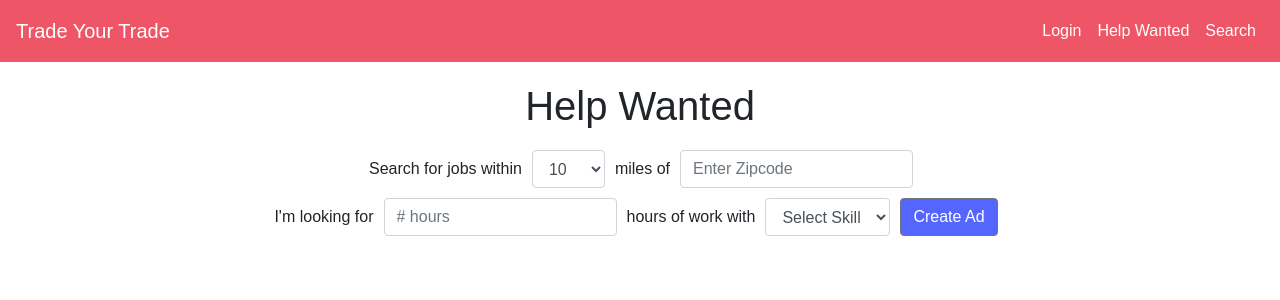
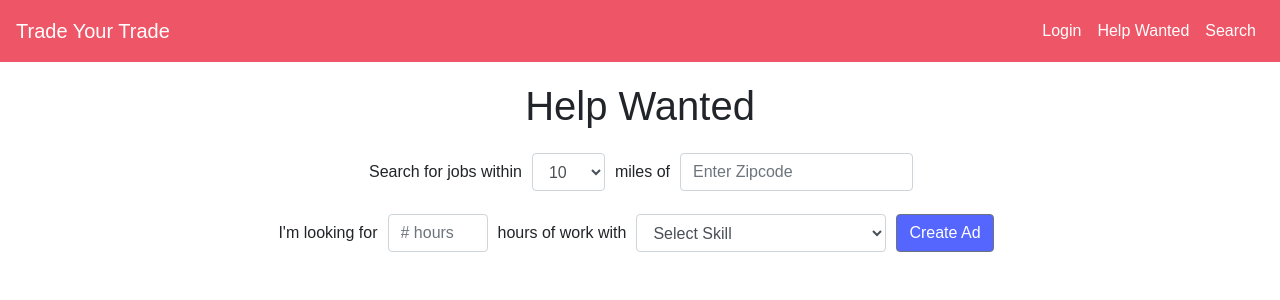
Before and after one commit to Anbroyar/Trade-your-trade, a React (Create React App) app in the folder client/: page /helpwanted in a window 1280 px wide. Shown: the top 300 px of the page. Built offline with nearby package versions, Linux system fonts and the light colour scheme.

Commit message:
modified package.json in root and client folders

```diff
--- a/client/package.json
+++ b/client/package.json
@@ -4,6 +4,7 @@
   "private": true,
   "proxy": "http://localhost:3001/",
   "dependencies": {
+    "axios": "^0.18.0",
     "bootstrap": "^4.0.0",
     "react": "^16.2.0",
     "react-dom": "^16.2.0",
--- a/client/src/components/HelpWanted/HelpWanted.css
+++ b/client/src/components/HelpWanted/HelpWanted.css
@@ -7,15 +7,23 @@
 }
 
 .label-text {
-	margin: 0px 10px 0px 10px;
+	padding: 10px;
 }
 
 .form-search-skills, .form-search-radius {
-	margin: 10px 0px 10px 0px;
+	margin: 10px;
 	justify-content: center;
 }
 
+#hoursSelect {
+	max-width: 100px;
+}
+
+#skillSelect {
+	min-width: 250px;
+}
+
 .create-ad {
-	margin: 0px 10px 0px 10px;
+	margin: 10px;
 	background: #56f;
 }
--- a/package.json
+++ b/package.json
@@ -30,8 +30,11 @@
   },
   "dependencies": {
     "axios": "^0.18.0",
+    "bcrypt": "^1.0.3",
     "body-parser": "^1.18.2",
+    "cookie-parser": "^1.4.3",
     "express": "^4.15.4",
+    "express-session": "^1.15.6",
     "mongoose": "^5.0.12",
     "passport": "^0.4.0",
     "reactstrap": "^5.0.0"
```
Also changed, not shown: 2 other files (tests, documents, lock files or other folders).
